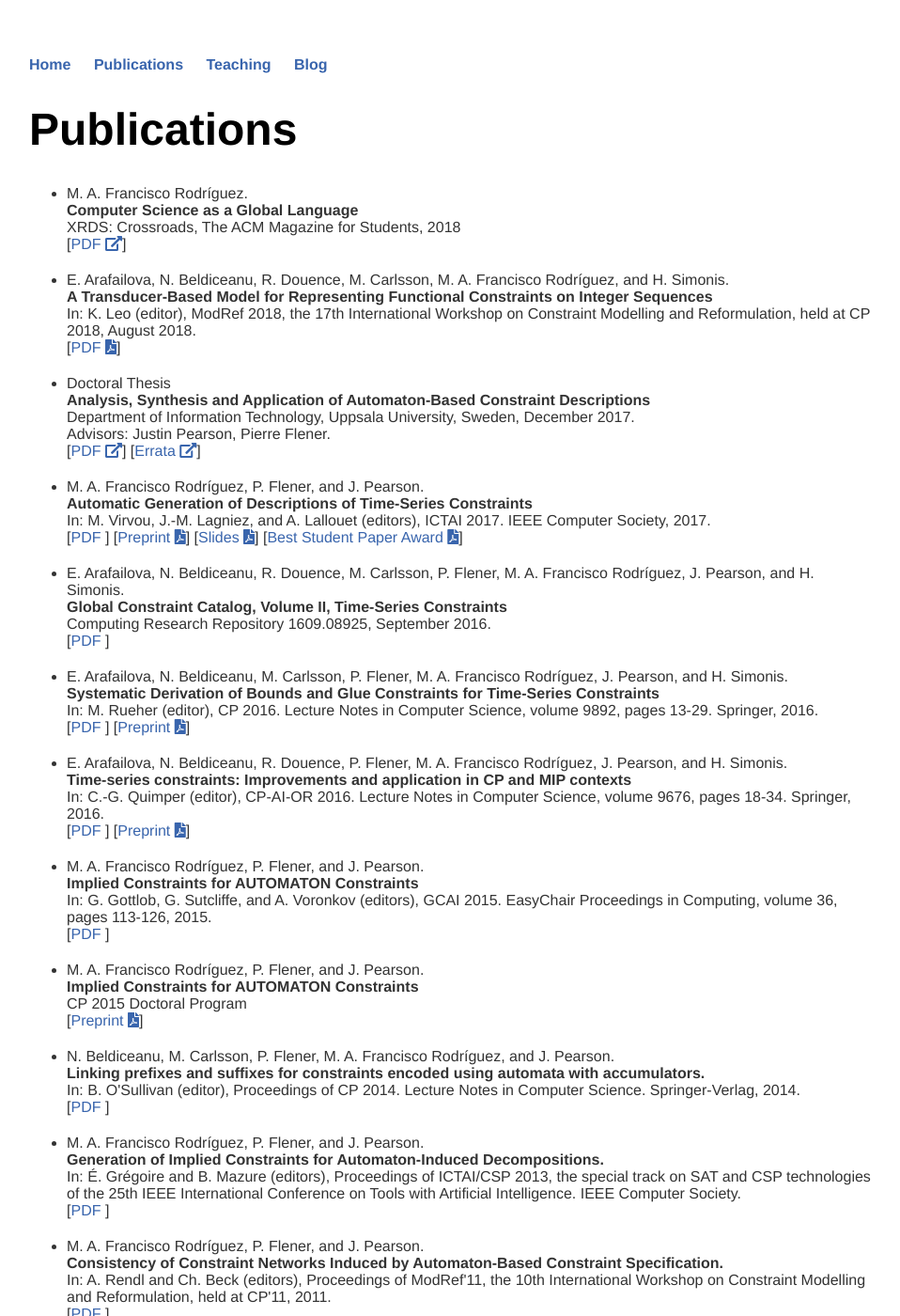
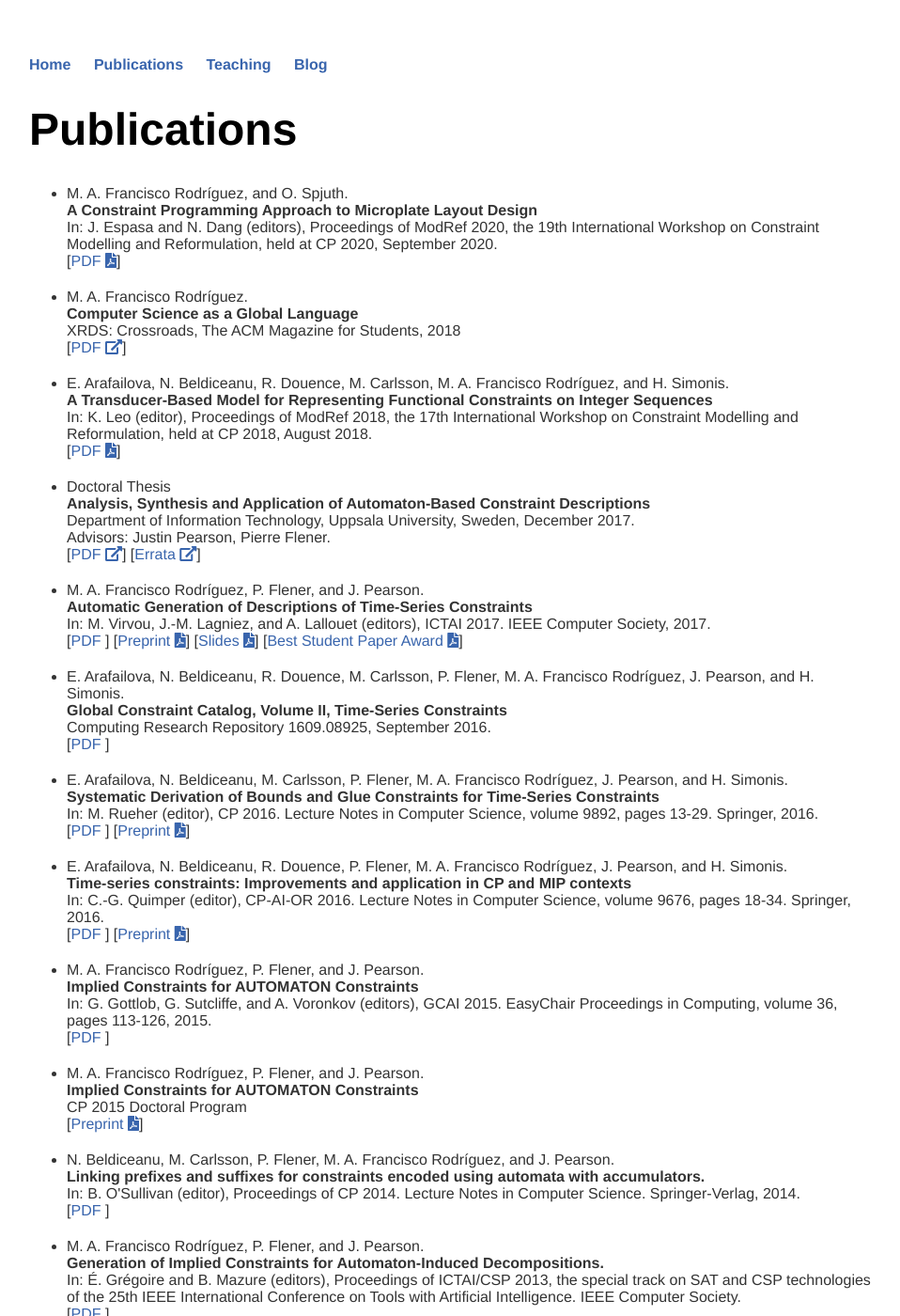
Before and after one commit to andreina-francisco/andreina-francisco.github.io, a Jekyll site: the page built from cv/index.html, in a window 1280 px wide and 1400 px high. Shown: the whole window at 94% size, without its empty margins (161-1119 px from the left). Built offline with Jekyll 4.4.1, drawn with Linux system fonts in a browser that asks for light colours; nearby versions of some CDN libraries; a style sheet for code colours, icons or effects is not loaded; some of the changed text lies outside the part shown.

Commit message:
Added ModRef2020 paper

```diff
--- a/cv/index.html
+++ b/cv/index.html
@@ -11,6 +11,17 @@ title: Mar&iacute;a Andre&iacute;na Francisco Rodr&iacute;guez
 
   <ul class="publist">
     <li class="pub @">
+    <span class="author">M. A. Francisco Rodr&iacute;guez, and O. Spjuth.</span><br />
+    <span class="title">A Constraint Programming Approach to Microplate Layout Design</span><br />
+    <span class="note">
+    In: J. Espasa and N. Dang (editors), Proceedings of ModRef 2020,
+    the 19th International Workshop on Constraint Modelling and Reformulation, held at CP 2020, September 2020.
+    </span><br />
+    [<a class="text" href="https://modref.github.io/papers/ModRef2020_A%20Constraint%20Programming%20Approach%20to%20Microplate%20Layout%20Design.pdf">PDF <i class="fas fa-file-pdf"></i></a>]
+    <!--[<a class="text" href="http://arxiv.org/abs/1609.08925">PDF <i class="ai ai-arxiv"></i></a>]-->
+    </li>
+
+    <li class="pub @">
     <!-- ACM DL Article: Computer science as a global language -->
     <span class="author">M. A. Francisco Rodr&iacute;guez.</span><br />
     <span class="title">Computer Science as a Global Language</span><br />
@@ -18,16 +29,18 @@ title: Mar&iacute;a Andre&iacute;na Francisco Rodr&iacute;guez
     [<a class="text" href="https://dl.acm.org/authorize?N669901">PDF <i class="fas fa-external-link-alt"></i></a>]
     <!--<div class="acmdlitem" id="item3265897"><img src="//dl.acm.org/images/oa.gif" width="25" height="25" border="0" alt="ACM DL Author-ize service" style="vertical-align:middle"/><a href="https://dl.acm.org/authorize?N669901" title="Computer science as a global language">Computer science as a global language</a><div style="margin-left:25px"><a href="http://dl.acm.org/author_page.cfm?id=87059152257" >María Andreína Francisco Rodríguez</a><br />XRDS: Crossroads, The ACM Magazine for Students, 2018</div></div>-->
     </li>
+
     <li class="pub @">
     <span class="author">E. Arafailova, N. Beldiceanu, R. Douence, M. Carlsson, M. A. Francisco Rodr&iacute;guez, and H. Simonis.</span><br />
     <span class="title">A Transducer-Based Model for Representing Functional Constraints on Integer Sequences</span><br />
     <span class="note">
-			In: K. Leo (editor), ModRef 2018,
+    In: K. Leo (editor), Proceedings of ModRef 2018,
     the 17th International Workshop on Constraint Modelling and Reformulation, held at CP 2018, August 2018.
     </span><br />
     [<a class="text" href="https://modref2018.github.io/papers/ModRef2018_TransducerBasedFunctionalSequenceConstraints.pdf">PDF <i class="fas fa-file-pdf"></i></a>]
     <!--[<a class="text" href="http://arxiv.org/abs/1609.08925">PDF <i class="ai ai-arxiv"></i></a>]-->
     </li>
+
     <li class="pub @">
     Doctoral Thesis<br />
     <span class="title">Analysis, Synthesis and Application of Automaton-Based Constraint Descriptions</span><br />
@@ -96,7 +109,11 @@ title: Mar&iacute;a Andre&iacute;na Francisco Rodr&iacute;guez
 		<li class="pub @">
 			<span class="author">M. A. Francisco Rodr&iacute;guez, P. Flener, and J. Pearson. </span><br />
 			<span class="title">Consistency of Constraint Networks Induced by Automaton-Based Constraint Specification. </span><br />
-			<span class="note">In: A. Rendl and Ch. Beck (editors), Proceedings of ModRef'11, the 10th International Workshop on Constraint Modelling and Reformulation, held at CP'11, 2011.</span><br />
+			<span class="note">In: A. Rendl and Ch. Beck
+			(editors), Proceedings of ModRef 2011, the
+			10th International Workshop on Constraint
+			Modelling and Reformulation, held at CP 2011,
+			September 2011.</span><br />
 			[<a class="text" href="http://www.it.uu.se/research/group/astra/publications/ModRef11.pdf">PDF <i class="ai ai-doi ai-1x"></i></a>]
 		</li>
 
```
Lines whose indentation alone changed are shown as unchanged.
